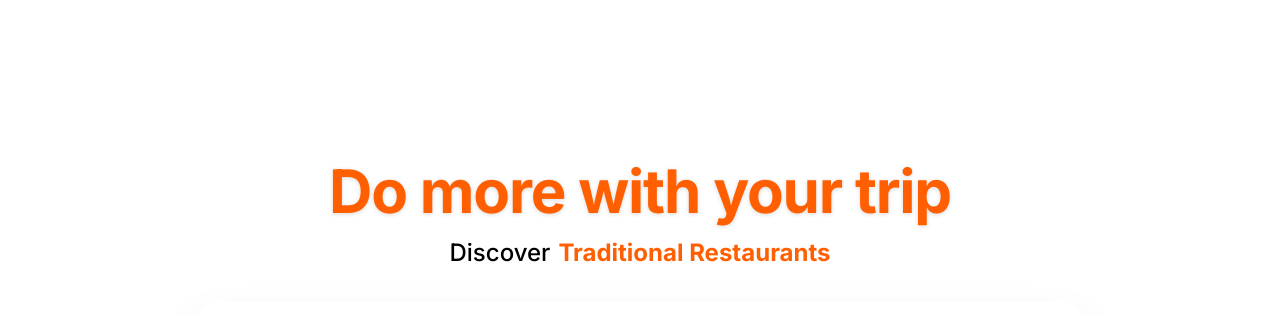
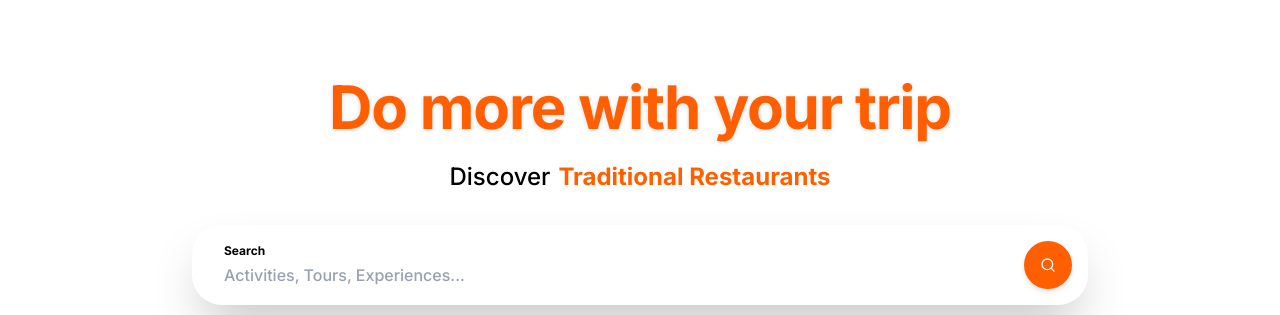
Before and after one commit to mounirbeni/marrakech, a Next.js app: page / in a window 1280 px wide. Shown: the part 149-464 px from the top of the page. Built offline with nearby package versions, Linux system fonts and the light colour scheme; no server answers.

Commit message:
feat: add Hero component with rotating text and search bar for the home page

```diff
--- a/src/components/home/Hero.tsx
+++ b/src/components/home/Hero.tsx
@@ -26,24 +26,31 @@ export function Hero() {
     };
 
     return (
-        <div className="relative h-[85vh] min-h-[600px] w-full flex items-center justify-center">
+        <div className="relative h-[55vh] md:h-[70vh] min-h-[450px] md:min-h-[550px] w-full flex items-center justify-center pb-8 md:pb-12">
             {/* Background Image */}
             <div className="absolute inset-0 z-0 bg-white" />
 
             {/* Content */}
             <div className="relative z-10 container mx-auto px-4 flex flex-col items-center">
                 {/* Main Headline */}
-                <h1 className="text-[#FF5F00] text-4xl md:text-6xl font-bold mb-4 text-center drop-shadow-sm">
+                <h1 className="text-[#FF5F00] text-3xl sm:text-4xl md:text-6xl font-bold mb-3 md:mb-4 text-center drop-shadow-sm leading-tight">
                     Do more with your trip
                 </h1>
 
-                {/* Rotating Text Section */}
-                <RotatingText
-                    staticText="Discover"
-                    rotatingWords={rotatingWords}
-                    interval={2800}
-                    className="text-xl md:text-2xl mb-8"
-                />
+                {/* Rotating Text Section - Hidden on mobile */}
+                <div className="hidden sm:block">
+                    <RotatingText
+                        staticText="Discover"
+                        rotatingWords={rotatingWords}
+                        interval={2800}
+                        className="text-lg sm:text-xl md:text-2xl mb-6 md:mb-8"
+                    />
+                </div>
+
+                {/* Mobile-only subtitle */}
+                <p className="sm:hidden text-gray-700 text-base mb-5 text-center">
+                    Discover Marrakech Experiences
+                </p>
 
                 {/* Search Bar */}
                 <SearchBar
```
